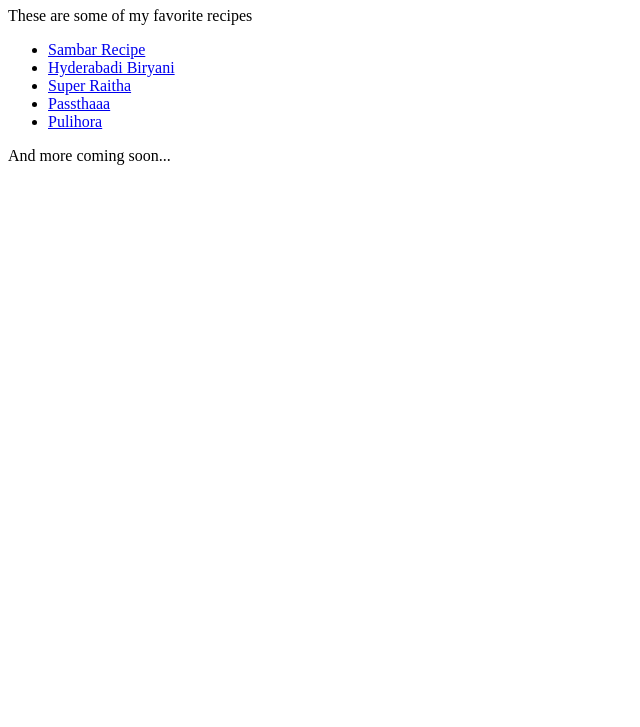
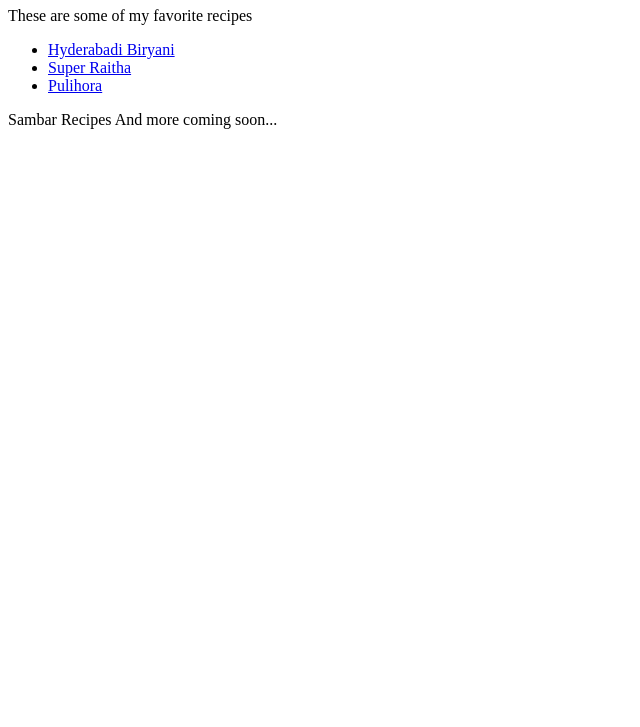
Before and after one commit to Pruthvi-Raj-25/odin-recipes, a plain HTML site: page index.html in a window 1280 px wide. Shown: the part 73-800 px from the top of the page, without its empty margins (0-640 px from the left). Drawn offline with Linux system fonts and the light colour scheme.

Commit message:
added Pulihora, Raitha recipes, removed passthha and sambar from index

```diff
--- a/index.html
+++ b/index.html
@@ -9,12 +9,10 @@
     <h1>Odin Recipes</h1>
     <p>These are some of my favorite recipes</p>
     <ul>
-        <li><a href="recipes/Sambar">Sambar Recipe</a></li>
-        <li><a href="recipes/Biryani">Hyderabadi Biryani</a></li>
-        <li><a href="recipes/Raitha">Super Raitha</a></li>
-        <li><a href="recipes/Pastha">Passthaaa</a></li>
+        <li><a href="/recipes/Biryani.html">Hyderabadi Biryani</a></li>
+        <li><a href="/recipes/">Super Raitha</a></li>
         <li><a href="recipes/Pulihora">Pulihora</a></li>
     </ul>
-    <p>And more coming soon...</p>
+    <p>Sambar Recipes And more coming soon...</p>
 </body>
 </html>
```
